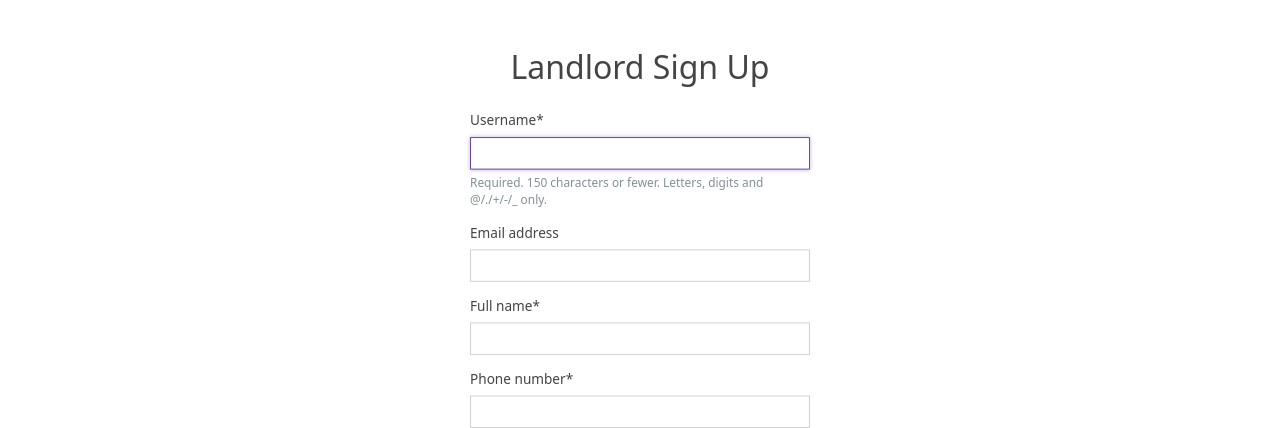
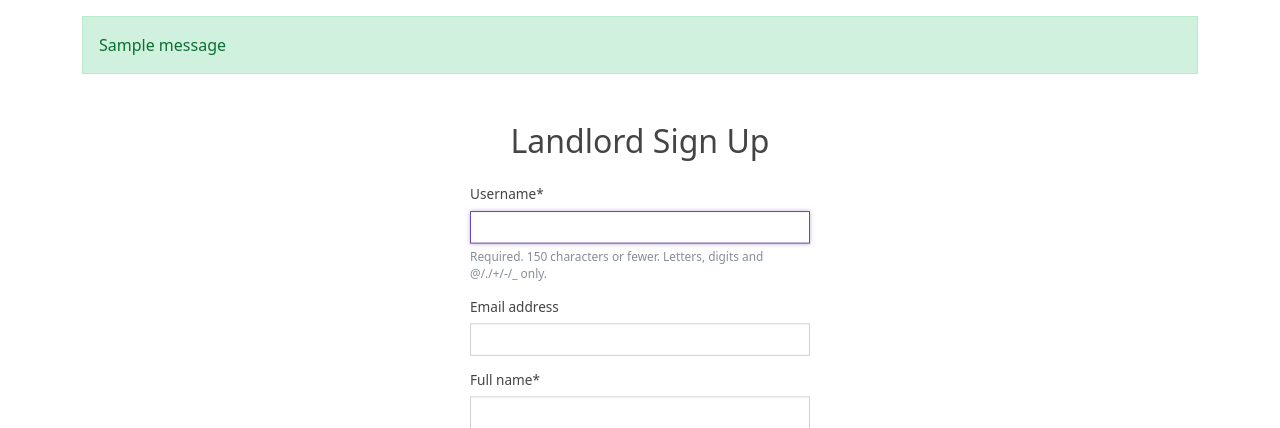
Before and after one commit to gcivil-nyu-org/INET-Wednesday-Spring2024-Team-2, a Django app: page /signup/landlord_signup/ in a window 1280 px wide. Shown: the top 428 px of the page. Run offline with Django 5.2, Linux system fonts and the light colour scheme; tables that the repository leaves empty hold one stand-in row (values such as "Sample post"); one stand-in notice (Sample message) is shown; some libraries are stand-ins or nearby versions.

Commit message:
updating wording, fix landlord signup error messages

```diff
--- a/users/templates/signup/landlord_signup.html
+++ b/users/templates/signup/landlord_signup.html
@@ -25,6 +25,15 @@
     </style>
 </head>
 <body>
+{% if messages %}
+    <div class="container mt-3">
+        {% for message in messages %}
+            <div class="alert {% if message.tags == 'error' %}alert-danger{% elif message.tags == 'success' %}alert-success{% endif %}" role="alert">
+                {{ message }}
+            </div>
+        {% endfor %}
+    </div>
+{% endif %}
 <div class="container mt-5">
     <h2 class="text-center">Landlord Sign Up</h2>
     <div class="custom-form">
--- a/users/views.py
+++ b/users/views.py
@@ -181,10 +181,10 @@ def landlord_signup(request):
                     print(f"Error uploading file to S3: {e}")
             user.save()
 
-            messages.success(request, "Sign up successful. Please log in.")
+            messages.success(request, "Registration successful. Please log in.")
             return redirect("landlord_login")
         else:
-            messages.error(request, "Sign up failed. Please correct the errors below.")
+            messages.error(request, "Registration failed. Please correct the errors below.")
     else:
         form = LandlordSignupForm()
     return render(request, "signup/landlord_signup.html", {"form": form})
```
